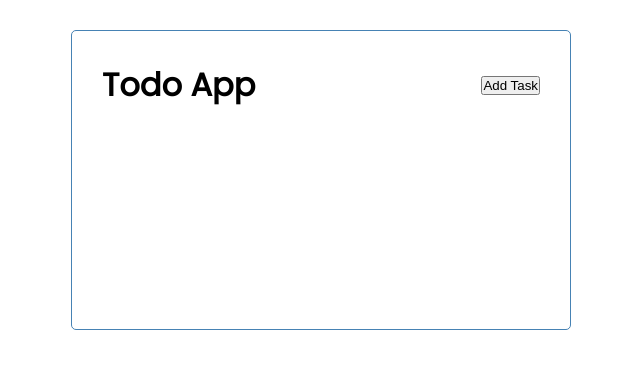
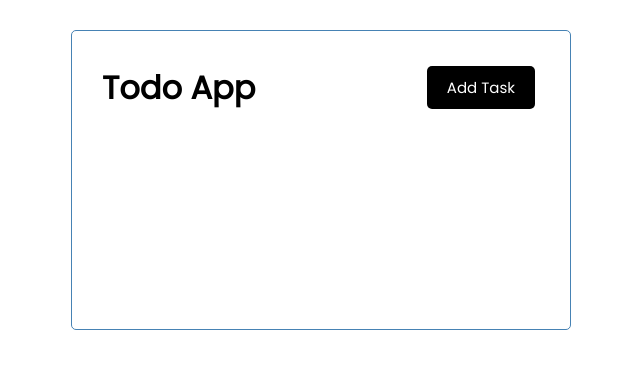
Before and after one commit to Mogle7Arkad/Todo-App-Vuejs, a Vue app: page / in a window 1280 px wide. Shown: the top 368 px of the page, without its empty margins (319-959 px from the left). Built offline with nearby package versions, Linux system fonts and the light colour scheme.

Commit message:
add class to the button tag to appl the styling

```diff
--- a/src/components/Button.vue
+++ b/src/components/Button.vue
@@ -1,5 +1,5 @@
 <template>
-    <button>Add Task</button>
+    <button class="btn">Add Task</button>
 </template>
 
 <script>
```
